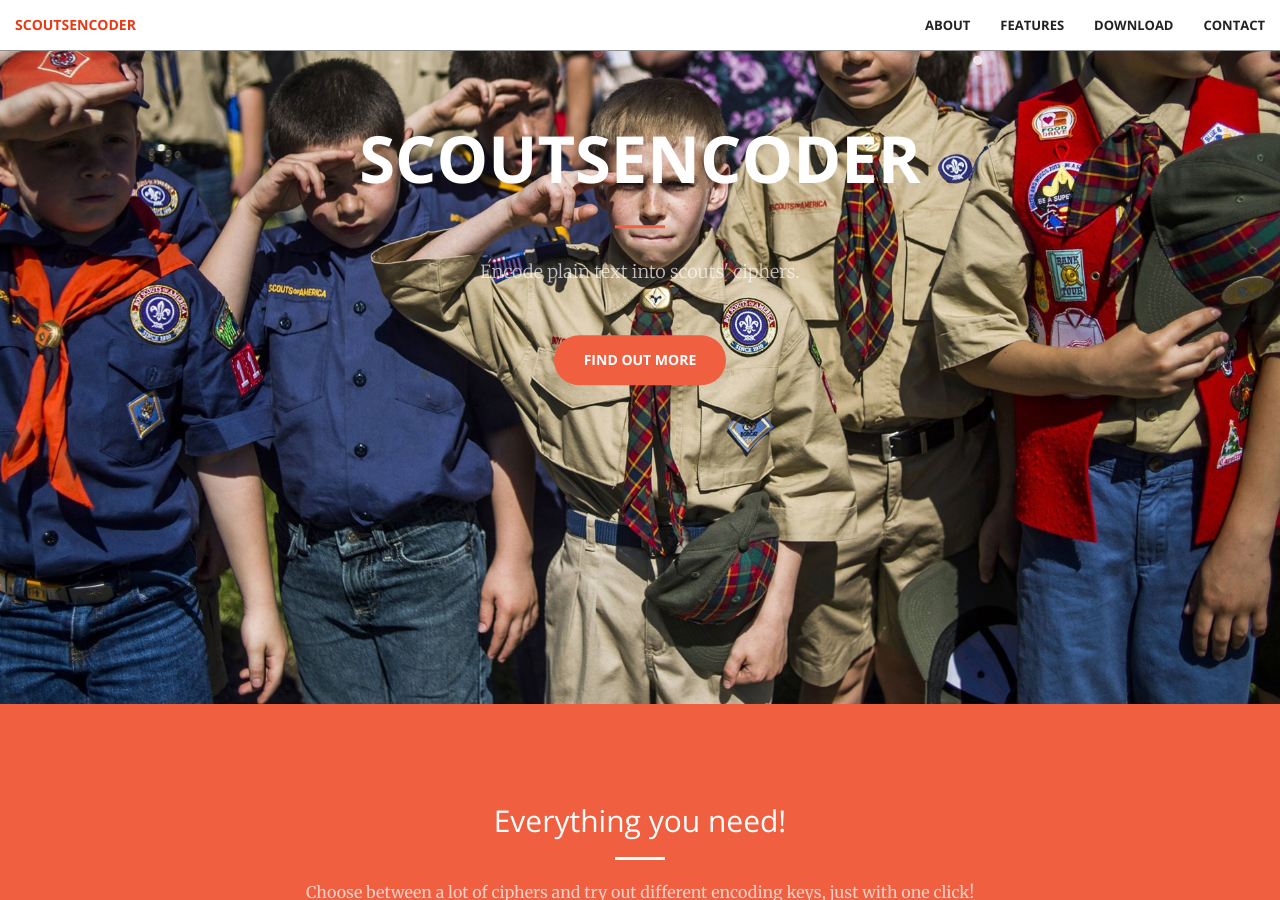
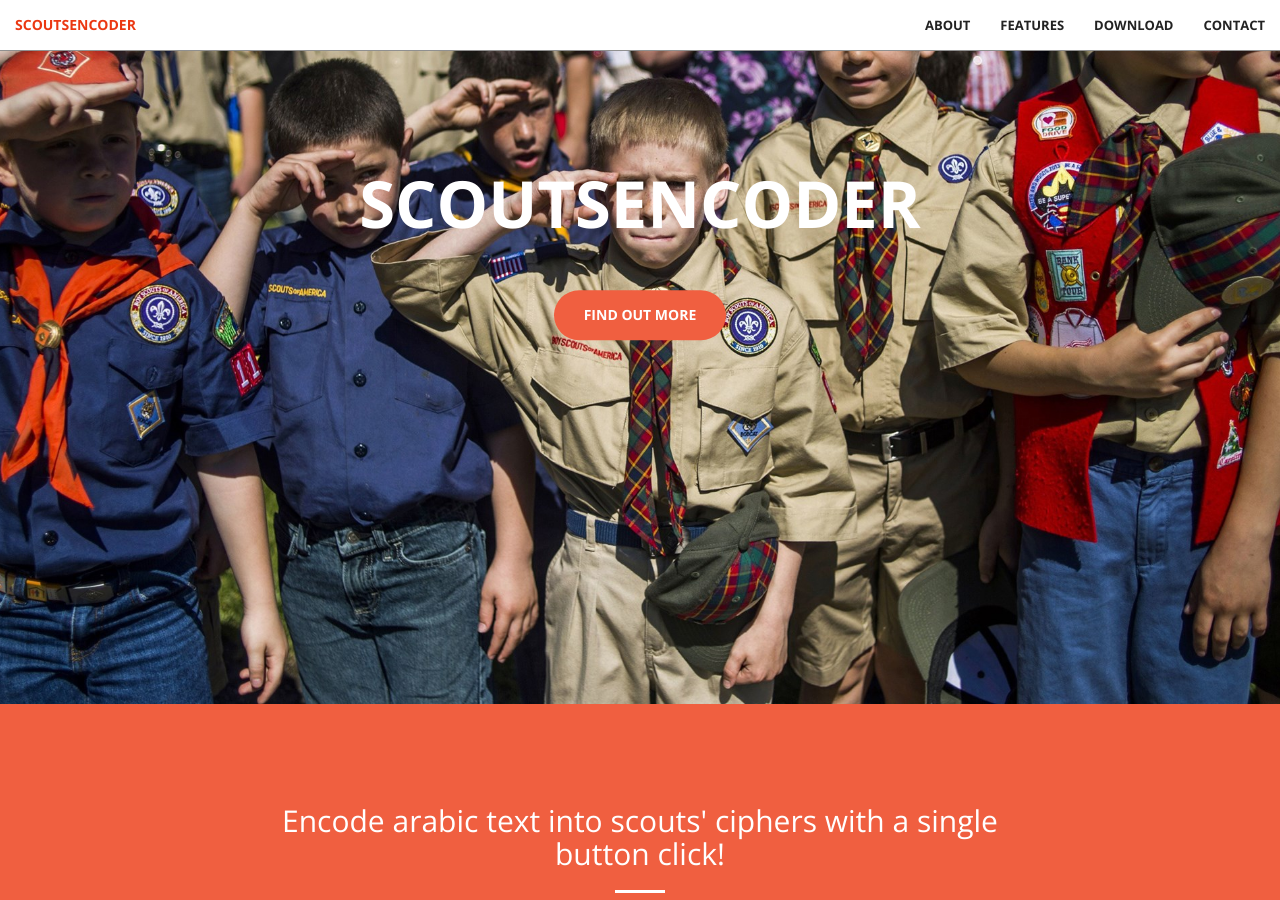
Before and after one commit to yousinix/ScoutsEncoder, a Jekyll site: the page built from index.html, in a window 1280 px wide and 900 px high, scrolled down 196 px. Built offline with Jekyll 4.4.1, drawn with Linux system fonts in a browser that asks for light colours; some of the changed text lies outside the part shown.

Commit message:
Modify header and call-to-action sections
 * Remove description from header section.
 * Modify text in call-to-action section.
 * Add screenshot.jpg to call-to-action section.

```diff
--- a/_includes/call-to-action.html
+++ b/_includes/call-to-action.html
@@ -2,10 +2,17 @@
     <div class="container">
         <div class="row">
             <div class="col-lg-8 col-lg-offset-2 text-center">
-                <h2 class="section-heading">Everything you need!</h2>
+                <h2 class="section-heading">Encode arabic text into scouts' ciphers with a single button click!</h2>
                 <hr class="light">
-                <p class="text-faded">Choose between a lot of ciphers and try out different encoding keys, just with one click!</p>
+                <p class="text-faded">Choose between a lot of ciphers, different encoding keys, output styles and methods</p>
             </div>
         </div>
+
+        <div class="row">
+            <div class="col-lg-8 col-lg-offset-2">
+                <img class="img-responsive" src="img/screenshot.jpg" alt="Screenshot">
+            </div>
+        </div>
+
     </div>
 </section>
--- a/_includes/header.html
+++ b/_includes/header.html
@@ -2,8 +2,7 @@
     <div class="header-content">
         <div class="header-content-inner">
             <h1>ScoutsEncoder</h1>
-            <hr>
-            <p>Encode plain text into scouts' ciphers.</p>
+            <p></p>
             <a href="#about" class="btn btn-primary btn-xl page-scroll">Find Out More</a>
         </div>
     </div>
```
Also changed, not shown: img/screenshot.jpg (added).
